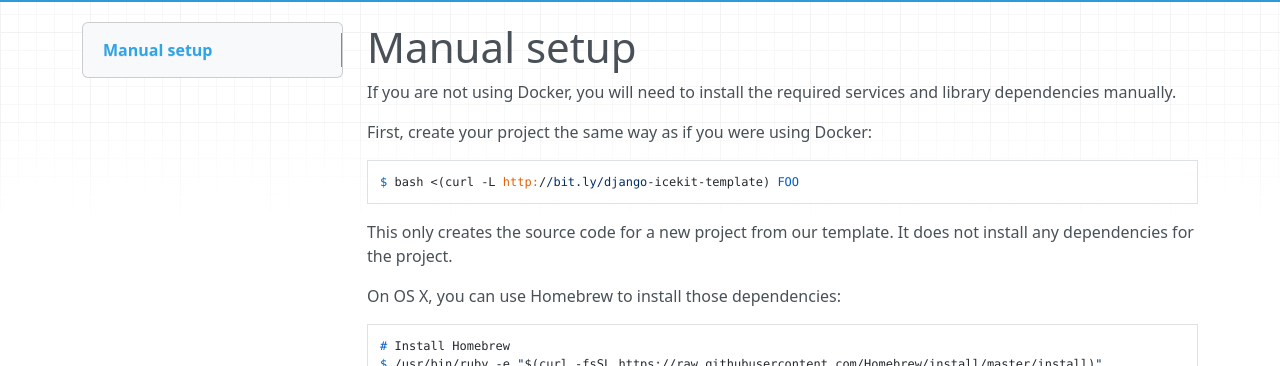
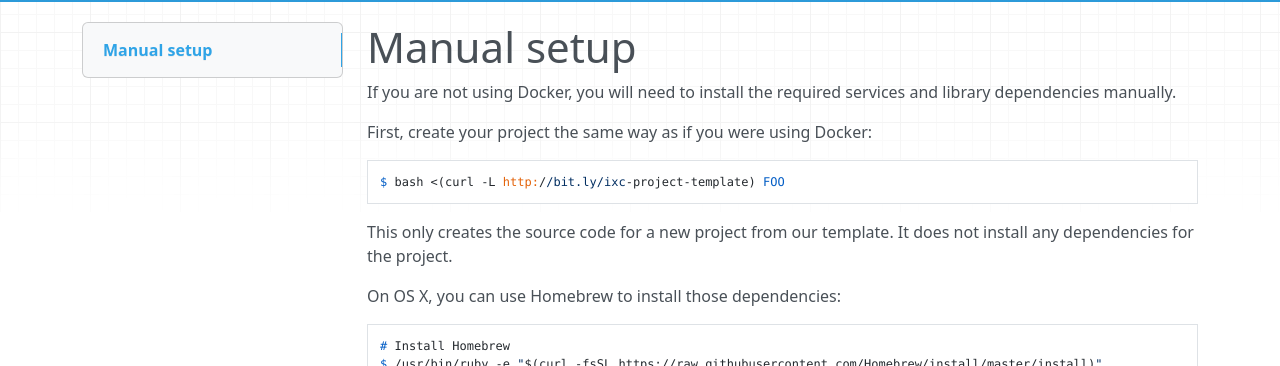
Before and after one commit to ic-labs/django-icekit, an MkDocs documentation site: the page built from docs/manual-setup.md, in a window 1280 px wide and 1109 px high. Shown: the part 94-460 px from the top of the window. Built offline with MkDocs 1.6.1, drawn with Linux system fonts in a browser that asks for light colours; nearby versions of some CDN libraries; some of the changed lines change nothing that is shown.

Commit message:
Update bit.ly URL

```diff
--- a/docs/manual-setup.md
+++ b/docs/manual-setup.md
@@ -5,7 +5,7 @@ library dependencies manually.
 
 First, create your project the same way as if you were using Docker:
 
-    $ bash <(curl -L http://bit.ly/django-icekit-template) FOO
+    $ bash <(curl -L http://bit.ly/ixc-project-template) FOO
 
 This only creates the source code for a new project from our template. It does
 not install any dependencies for the project.
```
